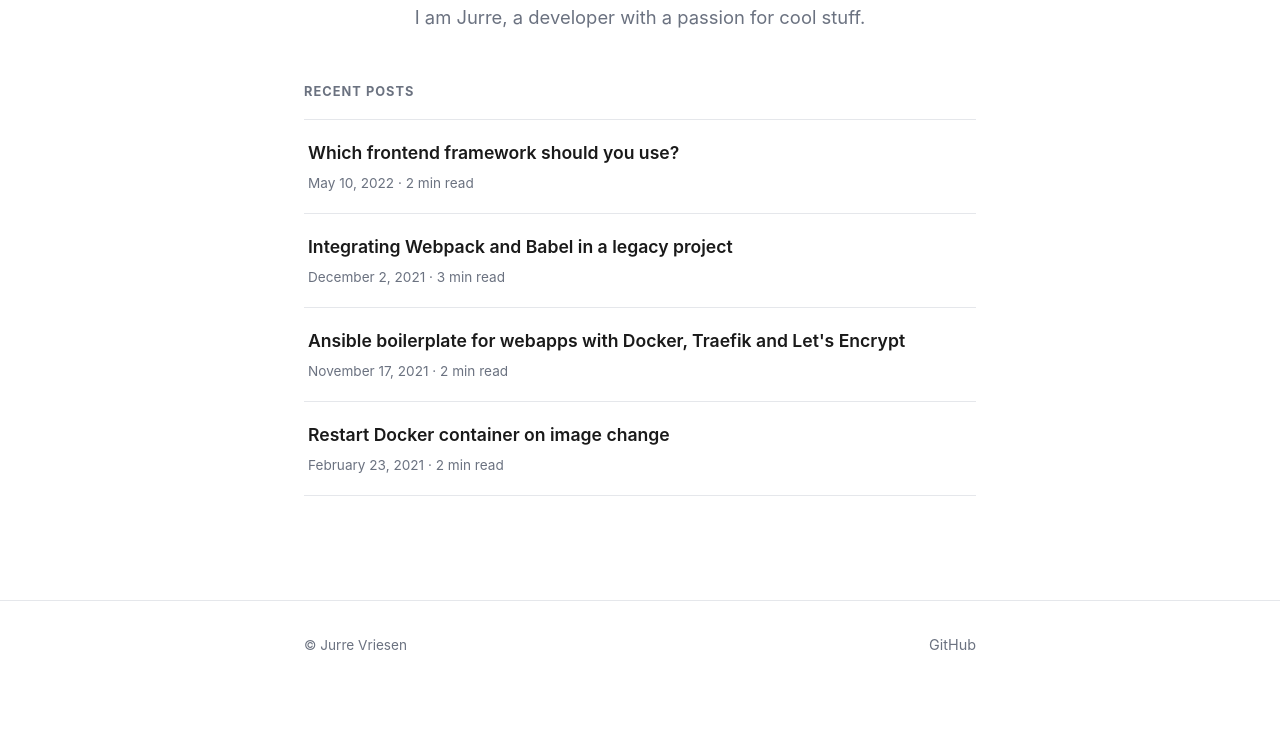
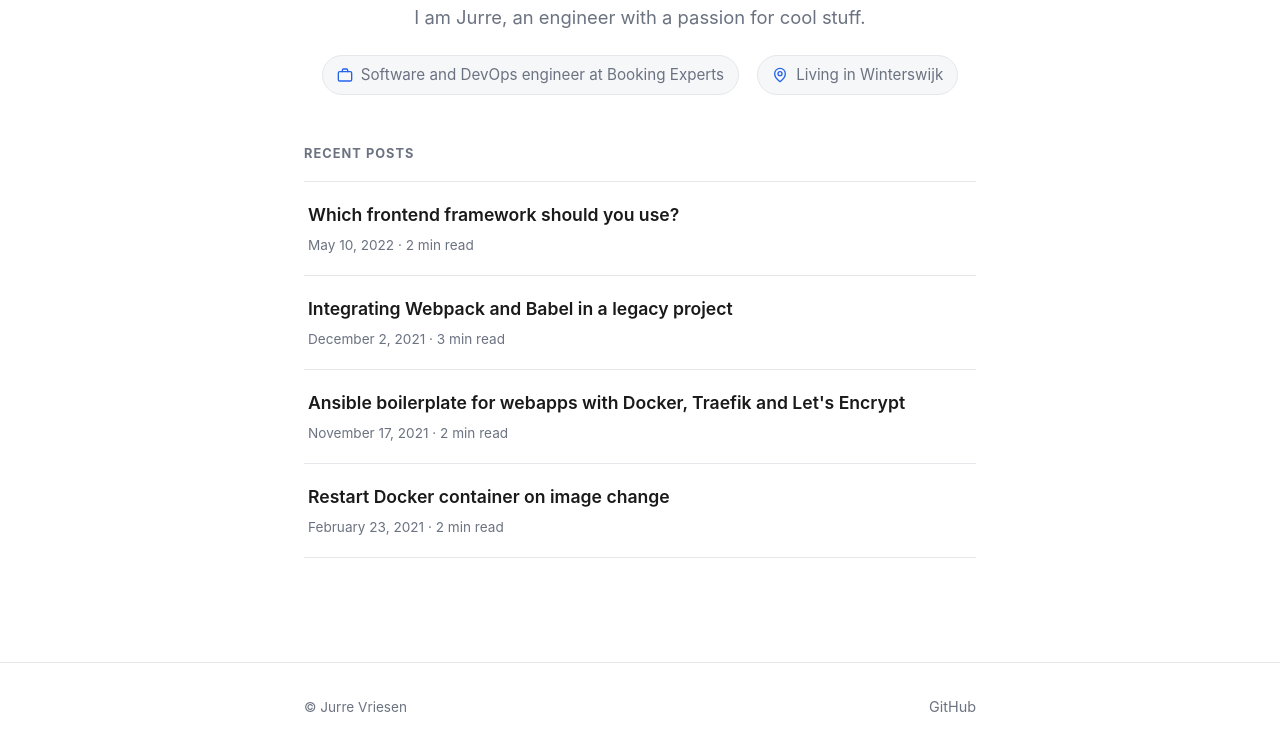
Before and after one commit to jurruh/blog, an Eleventy site: page src/index.njk in a window 1280 px wide. Shown: the part 327-1079 px from the top of the page. Before the commit the page ends 1017 px from the top, so only its background shows below. Built offline with nearby package versions, Linux system fonts and the light colour scheme; Eleventy itself is replaced by a stand-in of ours; files that its build step writes are made by us from their sources.

Commit message:
Add home intro: role, company and location with icons

```diff
--- a/src/_data/site.json
+++ b/src/_data/site.json
@@ -1,6 +1,9 @@
 {
   "title": "Jurre Vriesen",
-  "tagline": "I am Jurre, a developer with a passion for cool stuff.",
+  "role": "Software and DevOps engineer",
+  "tagline": "I am Jurre, an engineer with a passion for cool stuff.",
+  "company": "Booking Experts",
+  "location": "Winterswijk",
   "avatar": "https://github.com/jurruh.png",
   "github": "https://github.com/jurruh"
 }
--- a/src/css/style.css
+++ b/src/css/style.css
@@ -107,6 +107,30 @@ main { padding: 56px 0 40px; }
 }
 .hero h1 { font-size: 2.4rem; margin: 0 0 8px; letter-spacing: -0.02em; }
 .hero p { color: var(--text-muted); font-size: 1.15rem; margin: 0; }
+
+.hero-meta {
+  list-style: none;
+  margin: 22px 0 0;
+  padding: 0;
+  display: flex;
+  flex-wrap: wrap;
+  justify-content: center;
+  gap: 10px 18px;
+}
+.hero-meta li {
+  display: inline-flex;
+  align-items: center;
+  gap: 8px;
+  font-size: 0.95rem;
+  color: var(--text-muted);
+  background: var(--bg-elev);
+  border: 1px solid var(--border);
+  border-radius: 999px;
+  padding: 6px 14px;
+}
+.hero-meta svg { color: var(--accent); flex-shrink: 0; }
+.hero-meta a { color: var(--text); text-decoration: none; font-weight: 600; }
+.hero-meta a:hover { color: var(--accent); }
 
 /* Post list */
 .section-title {
--- a/src/index.njk
+++ b/src/index.njk
@@ -1,12 +1,28 @@
 ---
 layout: base.njk
 title: Hello
-description: I am Jurre, a developer with a passion for cool stuff.
+description: I am Jurre, an engineer with a passion for cool stuff.
 ---
 <section class="hero">
   <img src="{{ site.avatar }}" alt="{{ site.title }}">
   <h1>Hello</h1>
   <p>{{ site.tagline }}</p>
+  <ul class="hero-meta">
+    <li>
+      <svg viewBox="0 0 24 24" width="16" height="16" fill="none" stroke="currentColor" stroke-width="2" stroke-linecap="round" stroke-linejoin="round" aria-hidden="true">
+        <rect x="2" y="7" width="20" height="14" rx="2"></rect>
+        <path d="M8 7V5a2 2 0 0 1 2-2h4a2 2 0 0 1 2 2v2"></path>
+      </svg>
+      <span>{{ site.role }} at {{ site.company }}</span>
+    </li>
+    <li>
+      <svg viewBox="0 0 24 24" width="16" height="16" fill="none" stroke="currentColor" stroke-width="2" stroke-linecap="round" stroke-linejoin="round" aria-hidden="true">
+        <path d="M20 10c0 6-8 12-8 12s-8-6-8-12a8 8 0 0 1 16 0z"></path>
+        <circle cx="12" cy="10" r="3"></circle>
+      </svg>
+      <span>Living in {{ site.location }}</span>
+    </li>
+  </ul>
 </section>
 
 <h2 class="section-title">Recent posts</h2>
```
